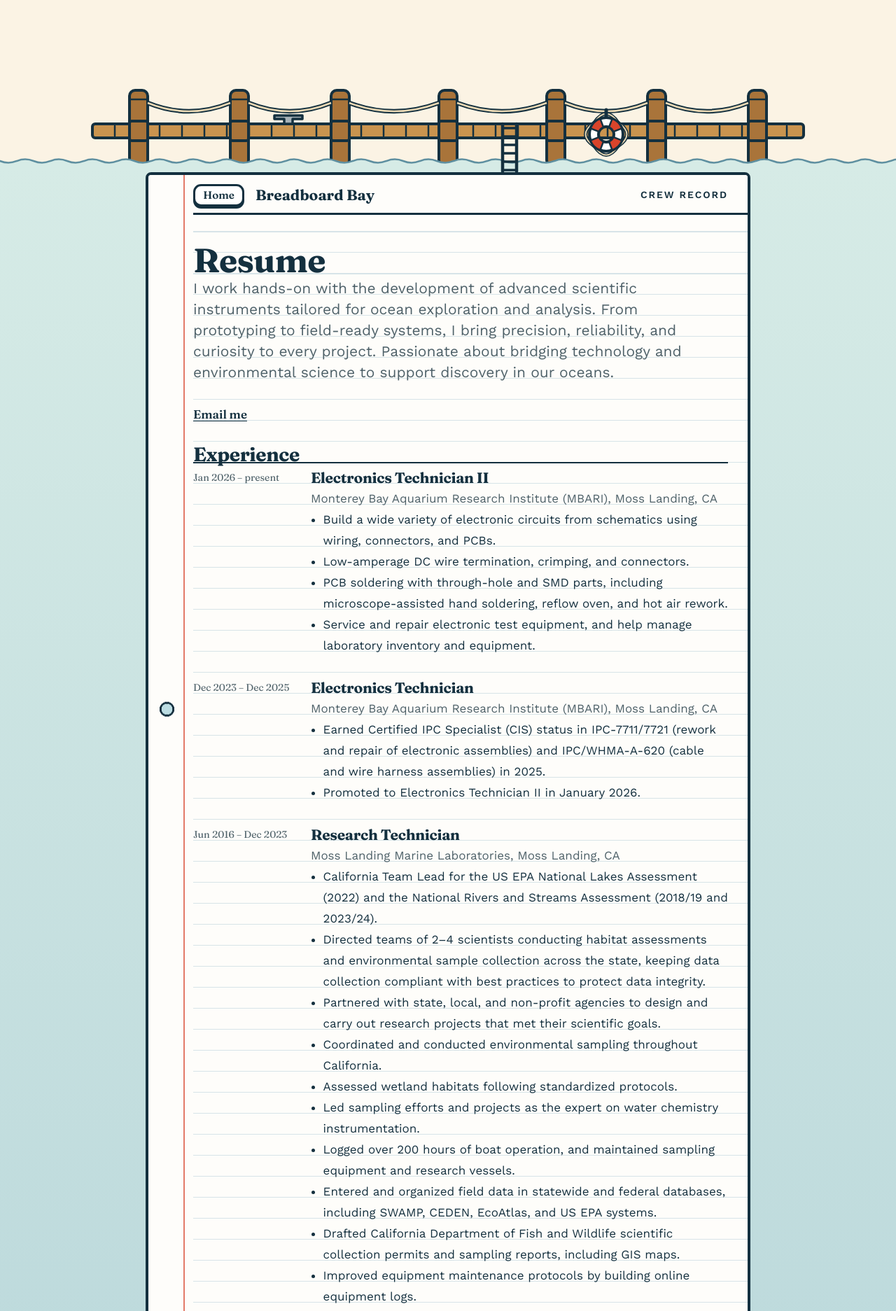
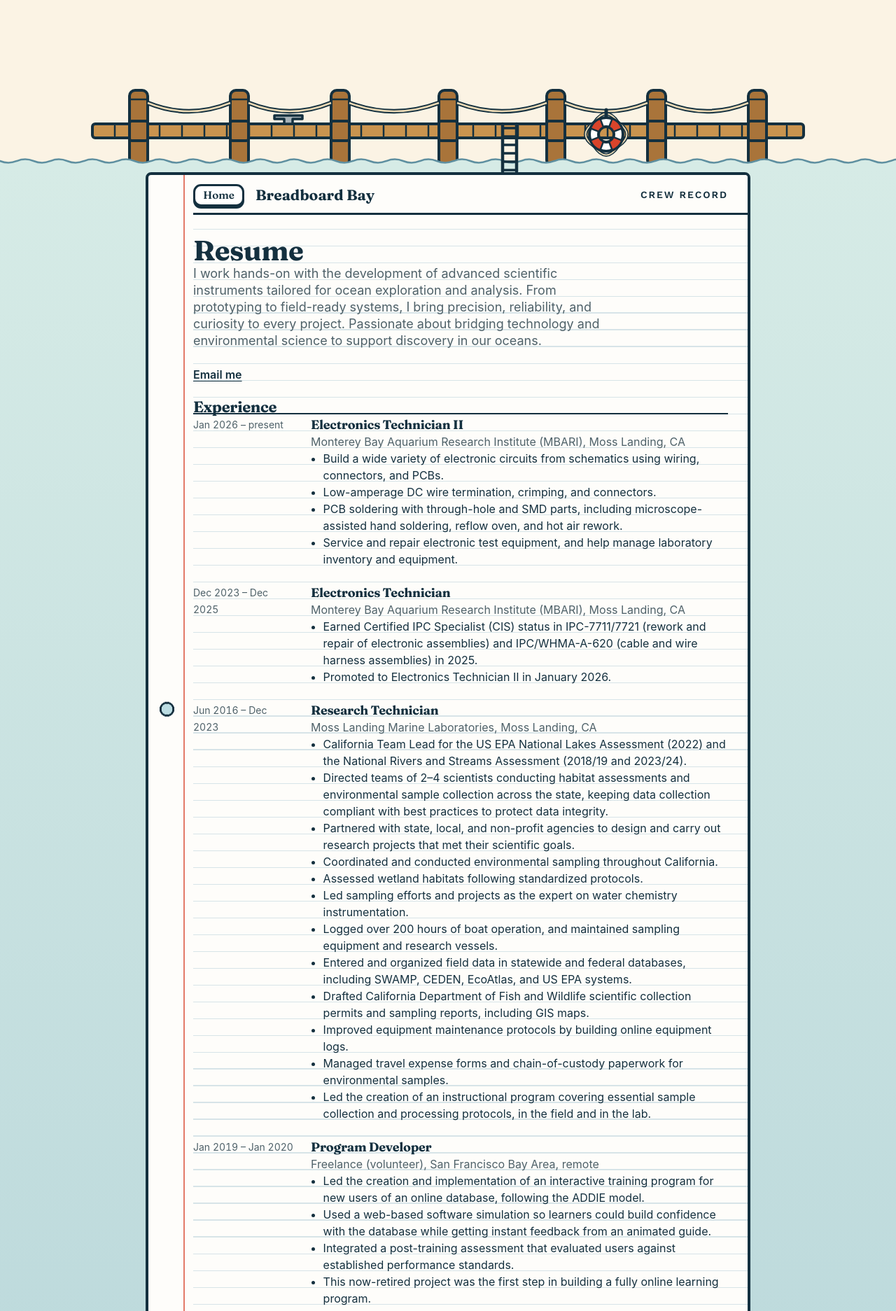
Before and after one commit to RobotCrabLab/Homepage, a Jekyll site: the page built from resume.html, in a window 1280 px wide. Shown: the part 476-2349 px from the top of the page at 70% size. Built offline with Jekyll 4.4.1, drawn with Linux system fonts in a browser that asks for light colours; some of the changed text lies outside the part shown.

Commit message:
Set the paper sheets in the device's own font on tighter lines
Body text uses the system font (San Francisco on Apple devices), and the ruled lines
tighten from 30px to 24px, so more fits on screen. On phones the rules run edge to edge
with no blank strip at the left.

Co-Authored-By: Claude Opus 5.5 <noreply@anthropic.com>
Claude-Session: https://claude.ai/code/session_016BwnKwMceey9joAJi8jCUY

```diff
--- a/assets/css/style.css
+++ b/assets/css/style.css
@@ -643,18 +643,25 @@ img { max-width: 100%; height: auto; }
   :root[data-theme="dark"] .sheet-album { --ink: #E3ECEA; --muted: #C9DADE; }
 }
 @media (prefers-reduced-motion: reduce) { .sheet-album .shot { transition: none; } }
-/* Words sit on the paper's ruled lines. Everything on a sheet shares one 30px line and every
-   gap is a whole number of lines, so the rhythm never drifts; each text size then gets a small
-   nudge so its baseline lands just above the rule. The rules take over from thin dividers. */
+/* Words sit on the paper's ruled lines. Everything on a sheet shares one 24px line and every
+   gap is a whole number of lines, so the rhythm never drifts. Text is set in the device's own
+   font (San Francisco on iPhones and Macs), whose baseline sits at about half a line plus 0.356
+   of the font size; headings use the same rule to land on a line. The rules replace thin dividers. */
 @media screen {
   .sheet:not(.sheet-album) .sheet-body {
-    --line: 30px; padding: var(--line) 1.75rem calc(var(--line) * 2) 0;
-    background: repeating-linear-gradient(transparent 0 23px, #D7E4E8 23px 24.5px, transparent 24.5px var(--line));
+    --line: 24px; padding: var(--line) 1.75rem calc(var(--line) * 2) 0;
+    --sheet-font: -apple-system, BlinkMacSystemFont, "SF Pro Text", system-ui, "Segoe UI", Roboto, "Helvetica Neue", Arial, sans-serif;
+    font-family: var(--sheet-font); font-size: 1rem;
+    background: repeating-linear-gradient(transparent 0 19.5px, #D7E4E8 19.5px 21px, transparent 21px var(--line));
   }
+  .sheet:not(.sheet-album) .sheet-body :not(h1, h2, h3, h1 *, h2 *, h3 *, .p-title, .post-list a, .episode-title, code, pre, pre *, kbd, samp) { font-family: var(--sheet-font); }
+  .sheet:not(.sheet-album) .sheet-body .lede { font-size: 1.125rem; }
+  .sheet:not(.sheet-album) .sheet-body h2 { font-size: 1.375rem; }
+  .sheet:not(.sheet-album) .sheet-body h3, .sheet:not(.sheet-album) .sheet-body .p-title, .sheet:not(.sheet-album) .sheet-body .post-list a { font-size: 1.125rem; }
   .sheet:not(.sheet-album) .sheet-body::after { margin-bottom: calc(var(--line) * -2); }
   .sheet:not(.sheet-album) .sheet-body * { margin-block: 0; padding-block: 0; border-block-width: 0; line-height: var(--line); row-gap: 0; }
   .sheet:not(.sheet-album) .sheet-body .page-head { margin-bottom: var(--line); }
-  .sheet:not(.sheet-album) .sheet-body h1 { font-size: 3rem; line-height: calc(var(--line) * 2); }
+  .sheet:not(.sheet-album) .sheet-body h1 { font-size: 2.5rem; line-height: calc(var(--line) * 2); }
   .sheet:not(.sheet-album) .sheet-body section + section, .sheet:not(.sheet-album) .sheet-body .resume-actions, .sheet:not(.sheet-album) .sheet-body .facts, .sheet:not(.sheet-album) .sheet-body .feed-note, .sheet:not(.sheet-album) .sheet-body .post-nav,
   .sheet:not(.sheet-album) .sheet-body .not-found .lede + p, .sheet:not(.sheet-album) .sheet-body .prose > * + * { margin-top: var(--line); }
   .sheet:not(.sheet-album) .sheet-body .prose > h2:not(:first-child) { margin-top: calc(var(--line) * 2); }
@@ -662,18 +669,19 @@ img { max-width: 100%; height: auto; }
   .sheet:not(.sheet-album) .sheet-body .timeline > li:not(:last-child), .sheet:not(.sheet-album) .sheet-body .skills > div:not(:last-child), .sheet:not(.sheet-album) .sheet-body .post-list > li:not(:last-child),
   .sheet:not(.sheet-album) .sheet-body .project-list > li:not(:last-child) .project-row, .sheet:not(.sheet-album) .sheet-body .pubs > li:not(:last-child) { padding-bottom: var(--line); }
   .sheet:not(.sheet-album) .sheet-body .timeline > li, .sheet:not(.sheet-album) .sheet-body .skills > div, .sheet:not(.sheet-album) .sheet-body .post-list > li, .sheet:not(.sheet-album) .sheet-body .project-row { align-items: start; }
-  .sheet:not(.sheet-album) .sheet-body h1 { position: relative; top: 5px; }
-  .sheet:not(.sheet-album) .sheet-body h2 { position: relative; top: -3px; }
+  /* Any heading size lands on a rule: shift it so its baseline sits 17.7px into its line */
+  .sheet:not(.sheet-album) .sheet-body h1 { position: relative; top: calc(17.7px - 0.356em); }
+  .sheet:not(.sheet-album) .sheet-body h2 { position: relative; top: calc(5.7px - 0.356em); }
   .sheet:not(.sheet-album) .sheet-body code { line-height: 1; }
-  .sheet:not(.sheet-album) .sheet-body pre { padding-block: 15px; }
+  .sheet:not(.sheet-album) .sheet-body pre { padding-block: 12px; }
   .sheet:not(.sheet-album) .sheet-body pre code { display: block; line-height: var(--line); }
   .sheet:not(.sheet-album) .sheet-body svg { display: block; }
-  .sheet:not(.sheet-album) .sheet-body .button { padding-block: 15px; }
-  .sheet:not(.sheet-album) .sheet-body .p-status { padding-block: 1.6px; border-block-width: 1px; line-height: 24.5px; }
+  .sheet:not(.sheet-album) .sheet-body .button { padding-block: 12px; }
+  .sheet:not(.sheet-album) .sheet-body .p-status { padding-block: 2px; border-block-width: 1px; line-height: 18px; }
   .sheet:not(.sheet-album) .sheet-body .episode-card { padding-block: 12px; border-block-width: 1px; }
   .sheet:not(.sheet-album) .sheet-body .episode-card * { line-height: 1.3; }
   /* A heading's underline is the paper's own rule, drawn darker */
-  .sheet:not(.sheet-album) .sheet-body section > h2 { background: linear-gradient(#14303F, #14303F) 0 26.5px / 100% 2px no-repeat; }
+  .sheet:not(.sheet-album) .sheet-body section > h2 { background: linear-gradient(#14303F, #14303F) 0 21.6px / 100% 2px no-repeat; }
 }
 
 @media screen and (prefers-color-scheme: dark) {
@@ -1116,9 +1124,11 @@ img { max-width: 100%; height: auto; }
   .portrait .portrait-me, .portrait .card-scope { bottom: -13cqw; }
   .portrait > .scene-caption { display: none; }
 
-  /* No holes or margin line on phones, so the words get the full width */
-  .sheet-paper { padding-left: 0.9rem; }
+  /* No holes or margin line on phones: the paper's rules run edge to edge, and the words
+     are inset the same on both sides */
+  .sheet-paper { padding-left: 0; }
   .sheet-paper::before, .sheet-paper::after { display: none; }
+  .sheet:not(.sheet-album) .sheet-head, .sheet:not(.sheet-album) .sheet-body { padding-left: 0.9rem; }
   .sheet-org { display: none; }
   .sheet-head { padding-right: 0.9rem; }
   .sheet:not(.sheet-album) .sheet-body { padding-right: 0.9rem; }
@@ -1126,7 +1136,6 @@ img { max-width: 100%; height: auto; }
   .sheet-album .sheet-body { margin-top: 0; }
   /* Titles are small enough that "An interesting" fits on one line */
   .sheet:not(.sheet-album) .sheet-body h1, .sheet-album h1 { font-size: min(9.6vw, 3rem); }
-  .sheet:not(.sheet-album) .sheet-body h1 { top: calc(21px - 0.33em); }   /* keeps a smaller title on its rule */
 }
 /* Short phones: tighter, so everything still fits on one screen */
 @media screen and (max-width: 40rem) and (max-height: 740px) {
@@ -1185,7 +1194,9 @@ img { max-width: 100%; height: auto; }
 }
 /* Sideways phones: no holes or margin line either */
 @media screen and (min-width: 40.01rem) and (max-height: 500px) {
-  .sheet-paper { padding-left: 1.75rem; }
+  .sheet-paper { padding-left: 0; }
+  .sheet:not(.sheet-album) .sheet-head, .sheet:not(.sheet-album) .sheet-body { padding-left: 1.75rem; }
+  .sheet-body::after { margin-left: -1.75rem; }
   .sheet-paper::before, .sheet-paper::after { display: none; }
 }
 /* Phones, upright or sideways: the paper only moves up and down. Code wraps instead of
@@ -1195,7 +1206,7 @@ img { max-width: 100%; height: auto; }
   .sheet pre, .sheet pre code { white-space: pre-wrap; overflow-wrap: anywhere; overflow-x: visible; }
 }
 @media screen and (max-width: 40rem) {
-  .sheet-body::after { margin-right: -0.9rem; }
+  .sheet-body::after { margin-inline: -0.9rem; }
 }
 /* Phones, upright or sideways: the Resume and Photography icons are the links, with one
    short label each ("Click Here" and "Hobbies" stay on computers only) */
--- a/assets/js/spa.js
+++ b/assets/js/spa.js
@@ -134,7 +134,7 @@
     go(location.href, false, e.state && e.state.y);
   });
 
-  // Pictures come in any height, so round each one's box up to whole ruled lines (30px),
+  // Pictures come in any height, so round each one's box up to whole ruled lines (--line),
   // which keeps the words after it sitting on the rules.
   function snapPictures() {
     document.querySelectorAll('.sheet:not(.sheet-album) .sheet-body :is(img, svg)').forEach(function (pic) {
@@ -143,7 +143,8 @@
       box.style[side] = '';
       // Layout height, not the on-screen box, which an animated mascot's tilt would change
       var h = box === pic ? parseFloat(getComputedStyle(pic).height) : box.getBoundingClientRect().height;
-      var extra = (30 - h % 30) % 30;
+      var line = parseFloat(getComputedStyle(pic.closest('.sheet-body')).getPropertyValue('--line')) || 24;
+      var extra = (line - h % line) % line;
       box.style[side] = parseFloat(getComputedStyle(box)[side]) + extra + 'px';
     });
   }
```
Also changed, not shown: CLAUDE.md (+1 -1 lines).
